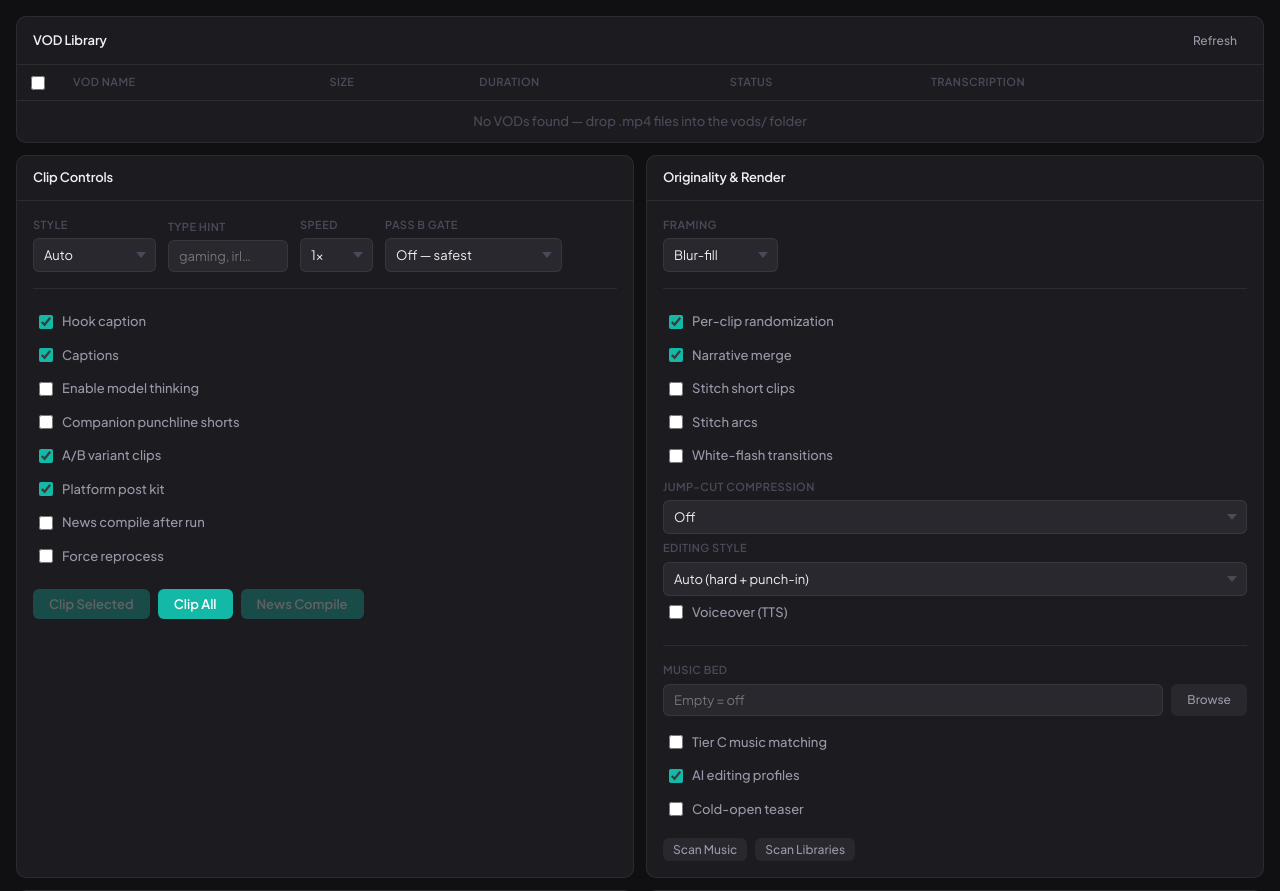
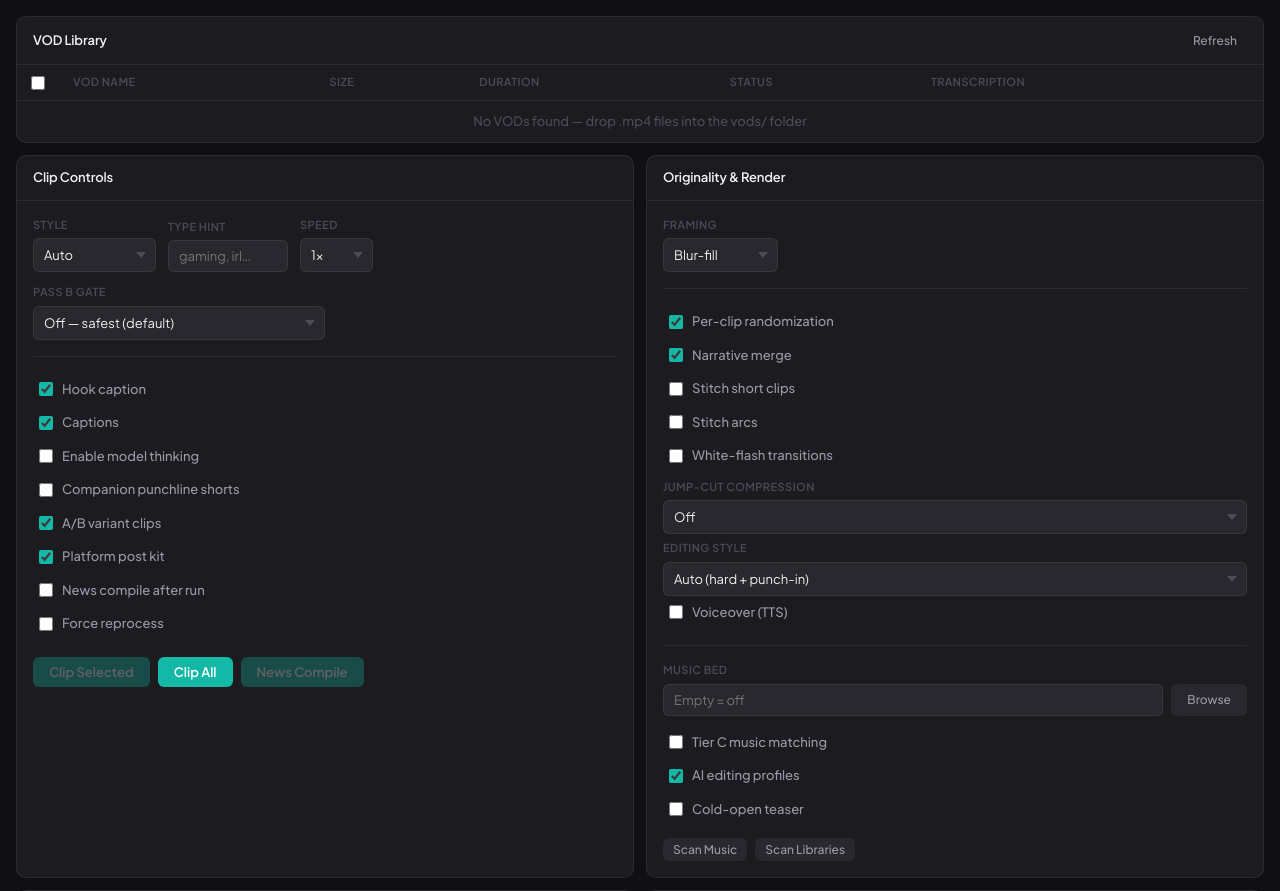
Before and after one commit to Notsosmartt-cmd/OpenClawStreamClipper, a Flask app: page / in a window 1280 px wide. Shown: the part 99-990 px from the top of the page. Run offline with Flask 3, Linux system fonts and the light colour scheme; data that the repository does not hold is empty; some libraries are stand-ins or nearby versions.

Commit message:
fix(dashboard): Pass-B gate dropdown claimed unmeasured "~22% faster" -- replaced with measured labels
Owner asked whether the never-used dead-chunk gate (CLIP_PASSB_DEAD_GATE)
should be improved into the speed plan or scrapped. Evaluated the
implementation (good: 4 modes, audit JSON + logtool dead, 1-in-N sampling
backstop, case-driven default-off) and simulated `multi` mode against the
307 real chunks of the 20260713 9-VOD batch:

- 5 of 8 VODs would skip ZERO chunks: talk/IRL VODs (64-100%
  just_chatting) auto-pass via the subjective-segment signal, and their
  non-subjective chunks are talk-dense (word density >= 1.5/s). The
  <15-words free skip fired 0 times batch-wide.
- Skips exist only on gaming-hybrid VODs (Jynxzi 12/63, Lacy 12/39,
  tbvnks-0708 9/50 -- all `gaming` chunks at wd 0.18-1.3) = ~9-13% of
  those VODs' wall, an UPPER bound (keyword/audio signals only rescue).
- Architecture drift: the July card-parallel precompute builds cards for
  EVERY >=15-word chunk BEFORE the gate runs (~25% of Stage 4), so a gate
  skip saves only the moment call.
- Net on the speed-plan target case (fresh 3h talk VOD): 0%.

Verdict recorded in the wiki: keep the code, keep default off, EXCLUDE
from the speed plan; the worthwhile upgrade (gate the card-precompute
walk too + shadow run) only pays if gaming VODs become regular content.

Code change is labels/tooltip only (template re-read per request -- live
on refresh, no dashboard restart, no behavior change; the running
Reference Lab job untouched). `strict` marked legacy (proven 5-10% FN).

Wiki: pipeline-optimizations-2026-06 (measured-reality callout), log,
hot. Lint PASS 100/100.

Co-Authored-By: Claude Fable 5 <noreply@anthropic.com>

```diff
--- a/dashboard/templates/index.html
+++ b/dashboard/templates/index.html
@@ -103,13 +103,13 @@
                         <option value="2.0">2×</option>
                     </select>
                 </div>
-                <div class="control-group" title="Pass B dead-chunk gate. Higher modes skip the LLM on chunks judged 'dead' (no clip-worthy signal), saving time but risking false negatives (a missed clip). Ordered safest→fastest. 'sample' = multi + a 1-in-N pass-through, so it skips a subset of multi → slower but safer.">
+                <div class="control-group" title="Pass B dead-chunk gate. Higher modes skip the LLM on chunks judged 'dead' (no clip-worthy signal), saving time but risking false negatives (a missed clip). Measured 2026-07-14 on 8 real VODs: talk/IRL VODs skip ~0 chunks (just_chatting auto-passes the gate), so the speedup only exists on gaming-heavy VODs (~9-13% of that VOD's run). 'sample' = multi + a 1-in-N pass-through, so it skips a subset of multi → slower but safer. 'strict' has a proven 5-10% missed-clip rate — legacy, avoid.">
                     <label class="field-label">Pass B Gate</label>
                     <select id="sel-passb-gate">
-                        <option value="off" selected>Off — safest</option>
-                        <option value="sample">Sample — ~10% faster</option>
-                        <option value="multi">Multi — ~22% faster</option>
-                        <option value="strict">Strict — ~28% faster</option>
+                        <option value="off" selected>Off — safest (default)</option>
+                        <option value="sample">Sample — 0% talk VODs / ~5-8% gaming</option>
+                        <option value="multi">Multi — 0% talk VODs / ~9-13% gaming</option>
+                        <option value="strict">Strict — legacy, known misses</option>
                     </select>
                 </div>
             </div>
```
Also changed, not shown: AIclippingPipelineVault/wiki/concepts/pipeline-optimizations-2026-06.md (+11 -1 lines), AIclippingPipelineVault/wiki/hot.md (+1 -0 lines), AIclippingPipelineVault/wiki/log.md (+3 -0 lines).
